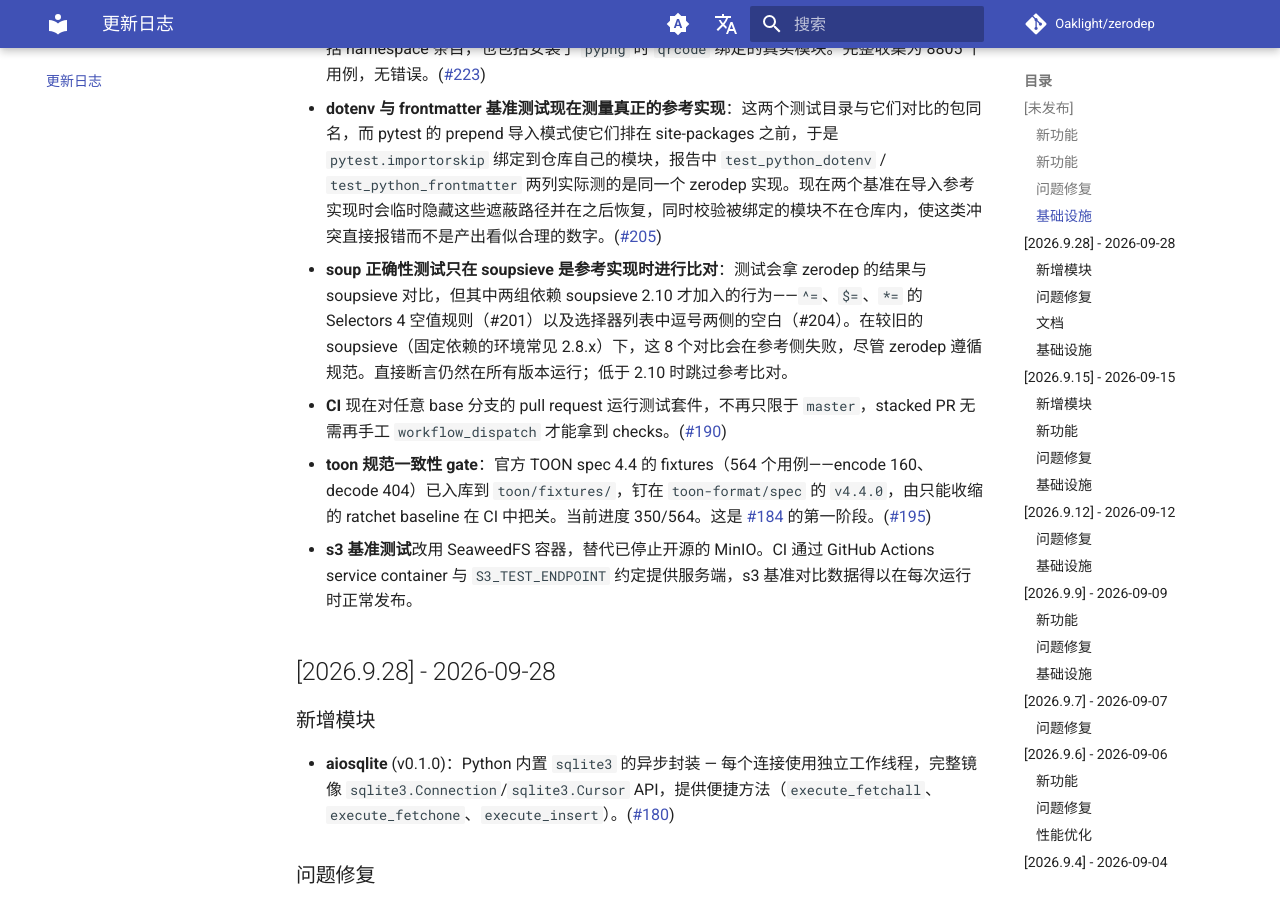
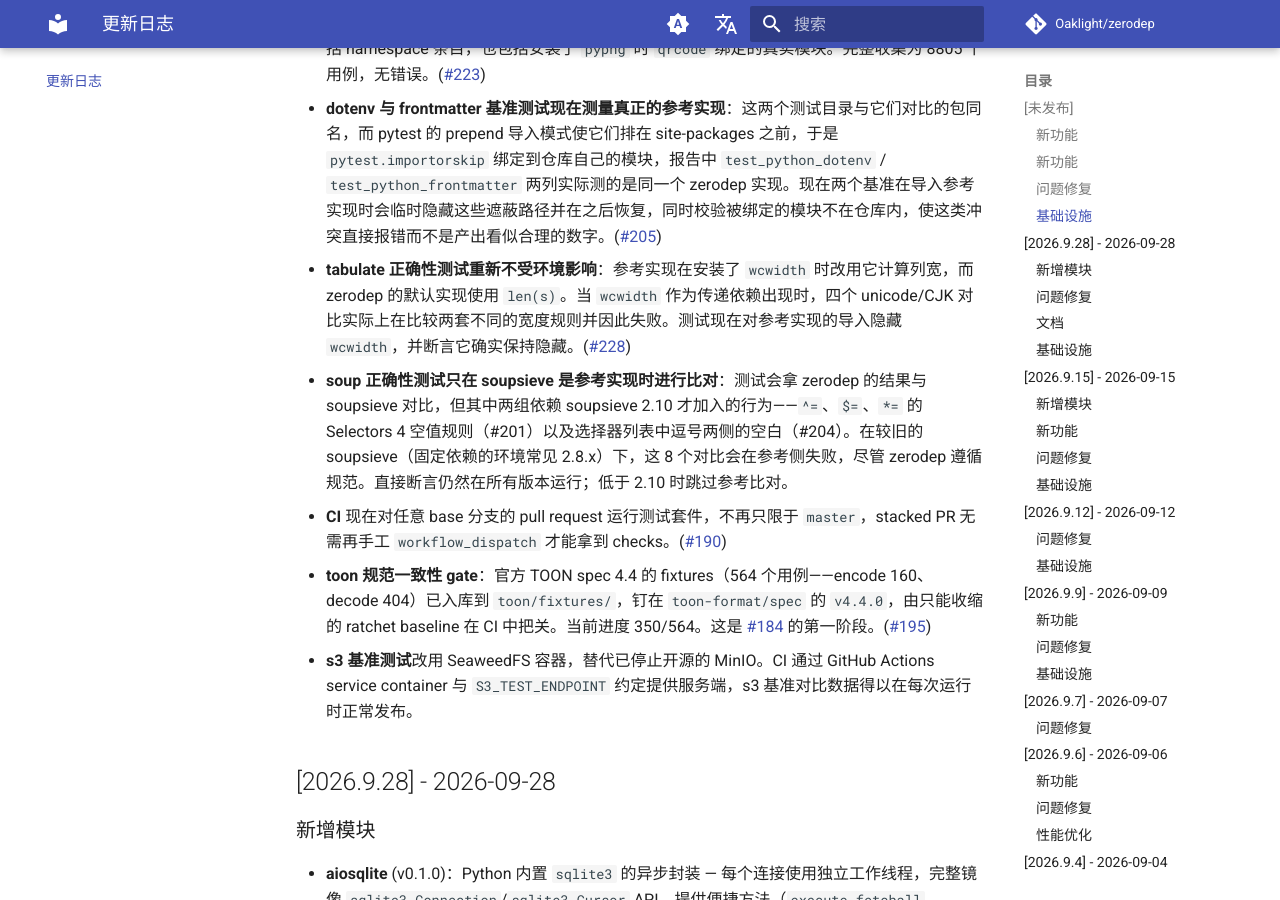
Before and after one commit to Oaklight/zerodep, an MkDocs documentation site: the page built from docs/changelog.md, in a window 1280 px wide and 900 px high, scrolled down 2816 px. Built offline with MkDocs 1.6.1 and Material for MkDocs 9.7.7, drawn with Linux system fonts in a browser that asks for light colours; comment, search, counter and statistics services are not loaded.

Commit message:
docs(changelog)：tabulate 参考实现的宽度模式
记录 #228。

```diff
--- a/docs/changelog.md
+++ b/docs/changelog.md
@@ -33,6 +33,7 @@
 
 - **`python -m pytest` 下测试套件重新可以收集**：`import qrcode` 会导入 `png`，而 `python -m` 会把仓库根目录放进 `sys.path`（`pytest` 命令行脚本不会），于是 `png/` 被当作空的 namespace package 缓存下来，png 测试自身的导入随之失败，导致整个收集过程中断。现在 png 测试模块在导入被测模块前，会清除任何不属于该目录自身的 `png` 缓存条目——既包括 namespace 条目，也包括安装了 `pypng` 时 `qrcode` 绑定的真实模块。完整收集为 8805 个用例，无错误。([#223](https://github.com/Oaklight/zerodep/issues/223))
 - **dotenv 与 frontmatter 基准测试现在测量真正的参考实现**：这两个测试目录与它们对比的包同名，而 pytest 的 prepend 导入模式使它们排在 site-packages 之前，于是 `pytest.importorskip` 绑定到仓库自己的模块，报告中 `test_python_dotenv` / `test_python_frontmatter` 两列实际测的是同一个 zerodep 实现。现在两个基准在导入参考实现时会临时隐藏这些遮蔽路径并在之后恢复，同时校验被绑定的模块不在仓库内，使这类冲突直接报错而不是产出看似合理的数字。([#205](https://github.com/Oaklight/zerodep/issues/205))
+- **tabulate 正确性测试重新不受环境影响**：参考实现在安装了 `wcwidth` 时改用它计算列宽，而 zerodep 的默认实现使用 `len(s)`。当 `wcwidth` 作为传递依赖出现时，四个 unicode/CJK 对比实际上在比较两套不同的宽度规则并因此失败。测试现在对参考实现的导入隐藏 `wcwidth`，并断言它确实保持隐藏。([#228](https://github.com/Oaklight/zerodep/issues/228))
 - **soup 正确性测试只在 soupsieve 是参考实现时进行比对**：测试会拿 zerodep 的结果与 soupsieve 对比，但其中两组依赖 soupsieve 2.10 才加入的行为——`^=`、`$=`、`*=` 的 Selectors 4 空值规则（#201）以及选择器列表中逗号两侧的空白（#204）。在较旧的 soupsieve（固定依赖的环境常见 2.8.x）下，这 8 个对比会在参考侧失败，尽管 zerodep 遵循规范。直接断言仍然在所有版本运行；低于 2.10 时跳过参考比对。
 - **CI** 现在对任意 base 分支的 pull request 运行测试套件，不再只限于 `master`，stacked PR 无需再手工 `workflow_dispatch` 才能拿到 checks。([#190](https://github.com/Oaklight/zerodep/pull/190))
 - **toon 规范一致性 gate**：官方 TOON spec 4.4 的 fixtures（564 个用例——encode 160、decode 404）已入库到 `toon/fixtures/`，钉在 `toon-format/spec` 的 `v4.4.0`，由只能收缩的 ratchet baseline 在 CI 中把关。当前进度 350/564。这是 [#184](https://github.com/Oaklight/zerodep/issues/184) 的第一阶段。([#195](https://github.com/Oaklight/zerodep/pull/195))
```
